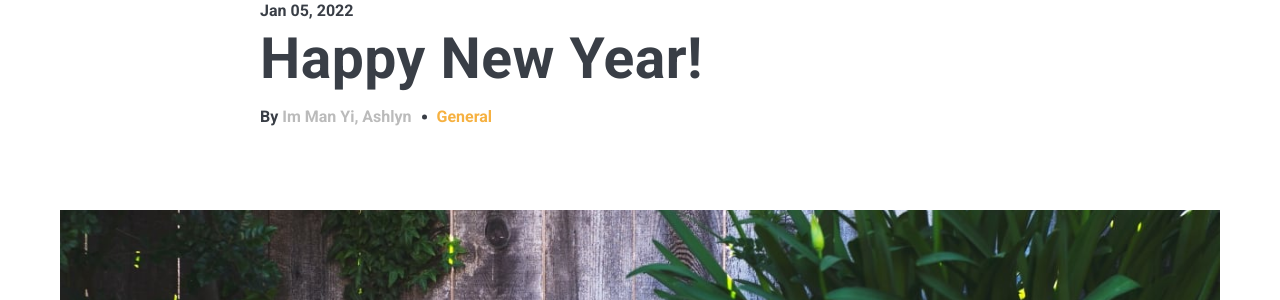
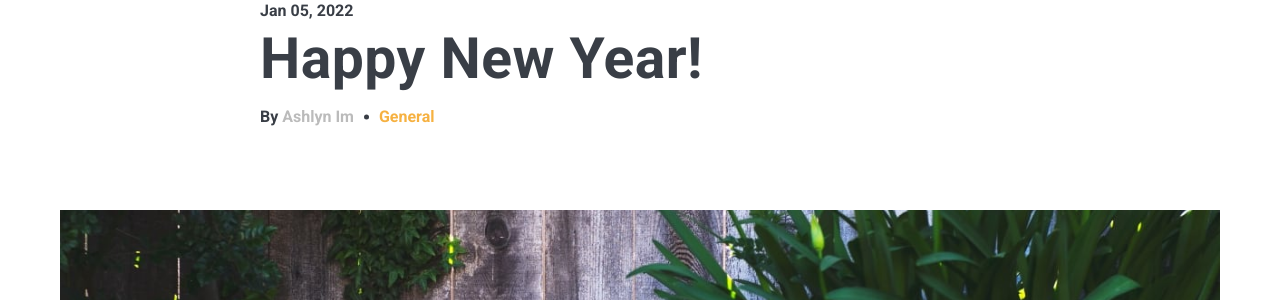
Before and after one commit to imychangemaker/ashlynim, a Jekyll site: the page built from _posts/2022-01-05-Happy_New_Year.markdown, in a window 1280 px wide. Shown: the part 183-483 px from the top of the page. Built offline with Jekyll 4.4.1, drawn with Linux system fonts in a browser that asks for light colours; nearby versions of some CDN libraries.

Commit message:
update settings and favicon

```diff
--- a/_data/settings.yml
+++ b/_data/settings.yml
@@ -8,7 +8,7 @@ description: Ashlyn Im Personal Website
 #-------------------------------
 # Author Settings
 author:
-  name: Im Man Yi, Ashlyn
+  name: Ashlyn Im
   image: ashlynim_homepage.jpg
   say-hello: Hello, I’m <strong>Ashlyn</strong>
   bio: A programmer and traveller. <br/><br/> Switches my career path from business to tech and writes about <strong>data science</strong> and <strong>software engineering</strong>. I share experiences and hope to inspire futurepreneur in the tech industry.
```
Also changed, not shown: favicon.ico, 1 other file.
